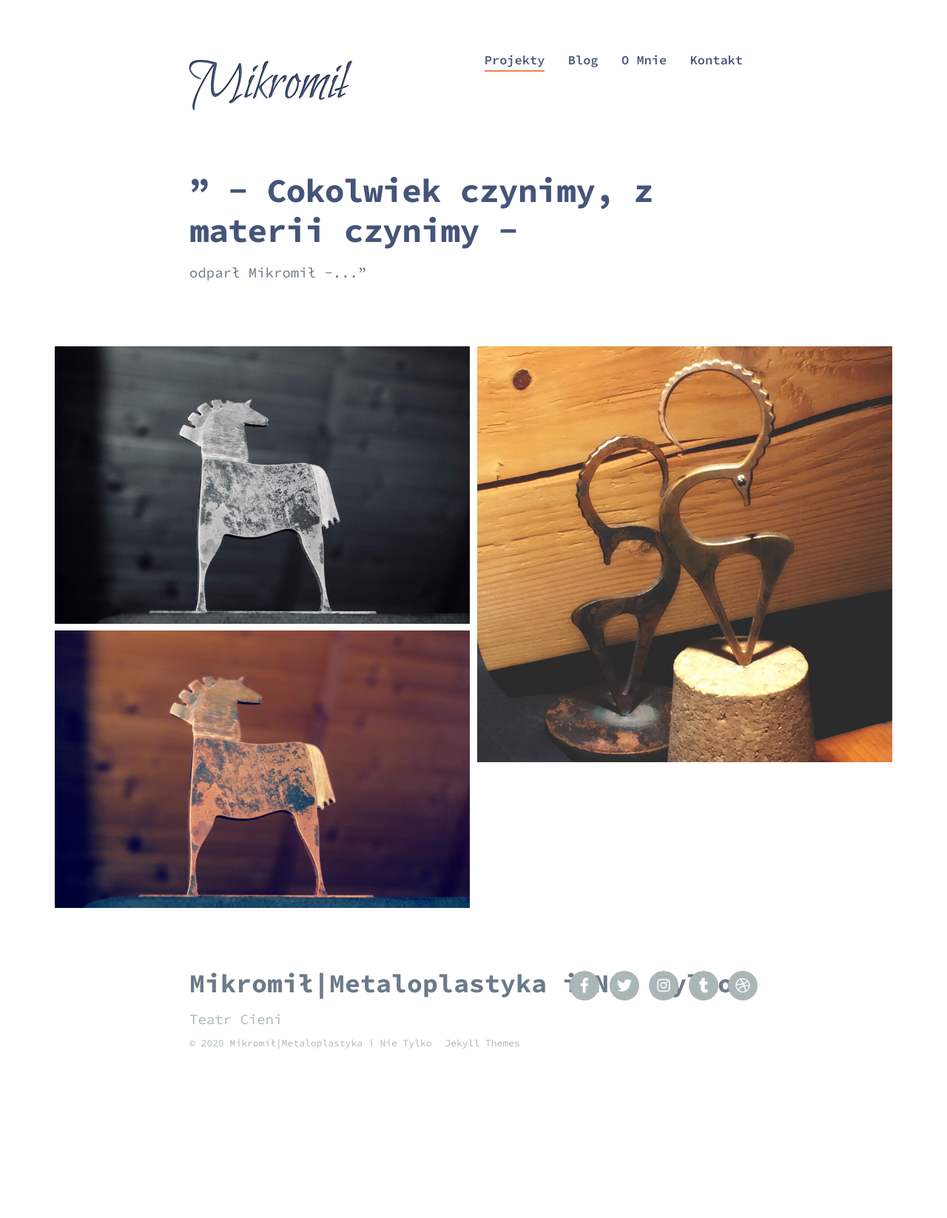
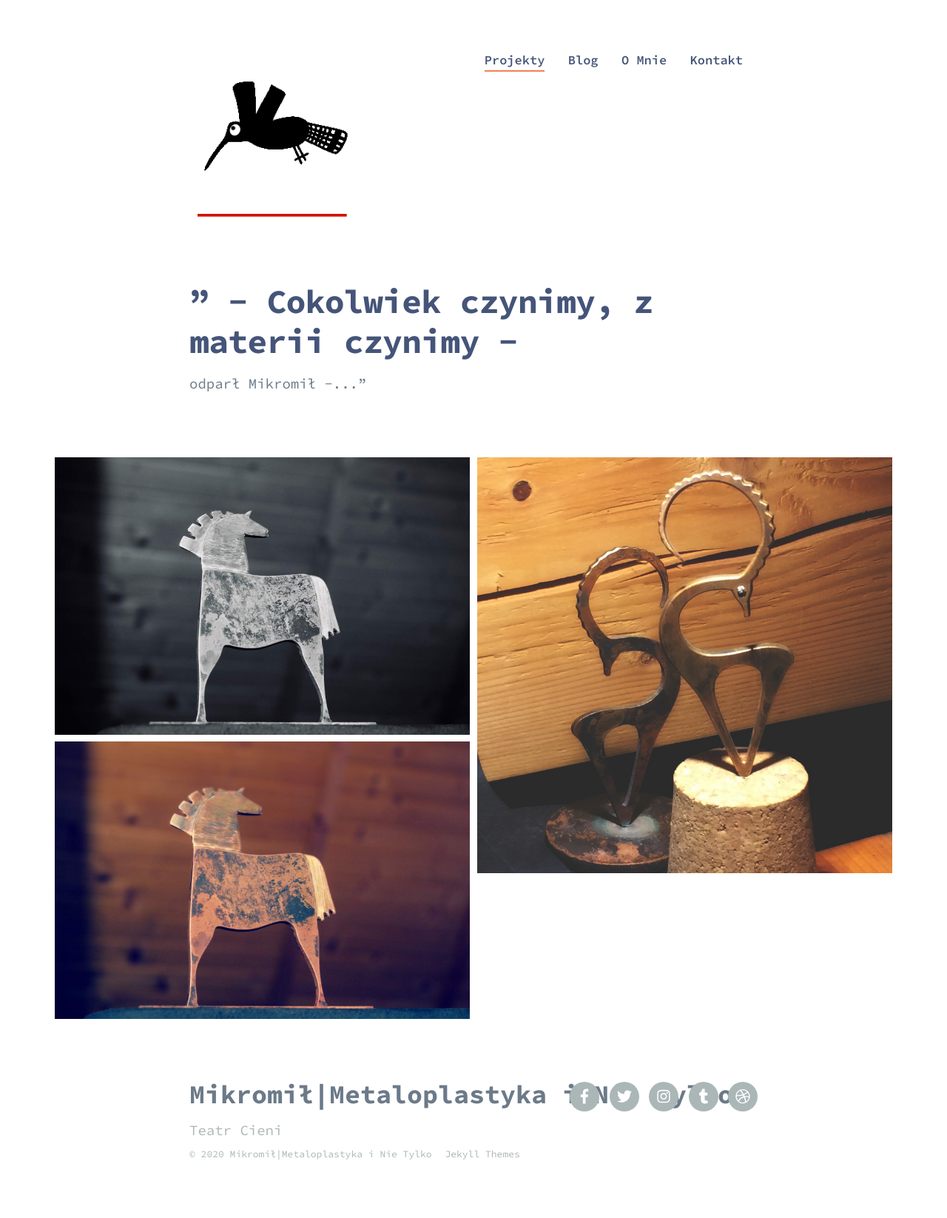
Before and after one commit to Mikromil/emka, a Jekyll site: the page built from index.html, in a window 1280 px wide. Shown: the whole page at 74% size. Built offline with Jekyll 4.4.1, drawn with Linux system fonts in a browser that asks for light colours; nearby versions of some CDN libraries; before the commit the page ends 1496 px from its top, so only the background shows below that.

Commit message:
Update settings.yml

```diff
--- a/_data/settings.yml
+++ b/_data/settings.yml
@@ -3,7 +3,7 @@ basic_settings:
   favicon_image: /images/favicon.png
 
 header_settings:
-  logo_image: /images/Mikromił.svg
+  logo_image: /images/Mikromił.gif
   logo_width: 220
 
 menu_settings:
```
